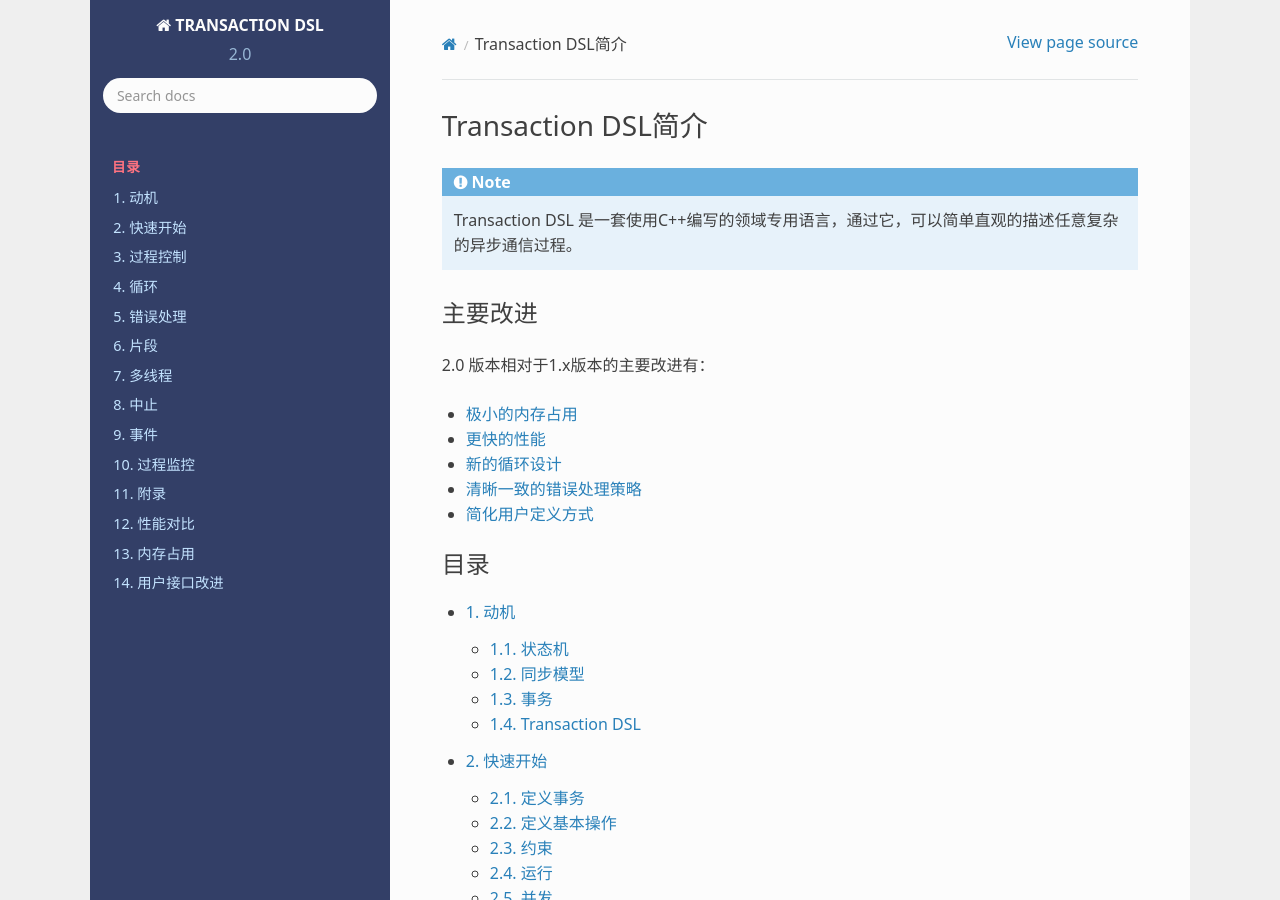
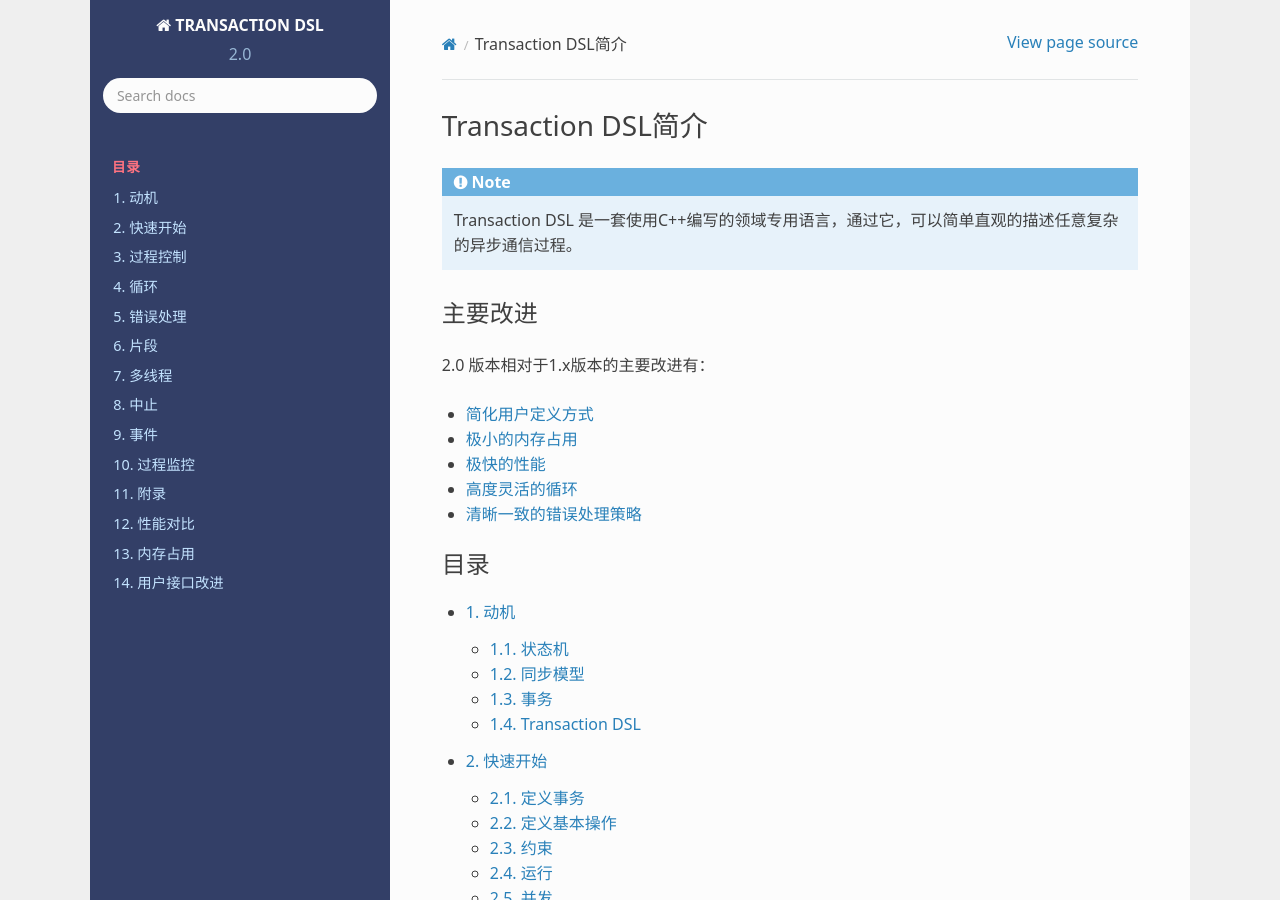
Before and after one commit to godsme/trans-dsl-2, a Sphinx documentation site: the page built from doc/source/index.rst, in a window 1280 px wide and 900 px high. Built offline with Sphinx 7.4.7 and the Read the Docs theme 2.0.0, drawn with Linux system fonts in a browser that asks for light colours; formulas are drawn with MathJax 3.

Commit message:
added user-friendly doc

```diff
--- a/doc/source/index.rst
+++ b/doc/source/index.rst
@@ -9,11 +9,11 @@ Transaction DSL简介
 
 2.0 版本相对于1.x版本的主要改进有：
 
+- :ref:`简化用户定义方式<user-friendly>`
 - :ref:`极小的内存占用<memory_usage>`
-- :ref:`更快的性能<performance>`
-- :ref:`新的循环设计<loop>`
+- :ref:`极快的性能<performance>`
+- :ref:`高度灵活的循环<loop>`
 - :ref:`清晰一致的错误处理策略<error-handling>`
-- :ref:`简化用户定义方式<user-friendly>`
 
 
 .. toctree::
```
